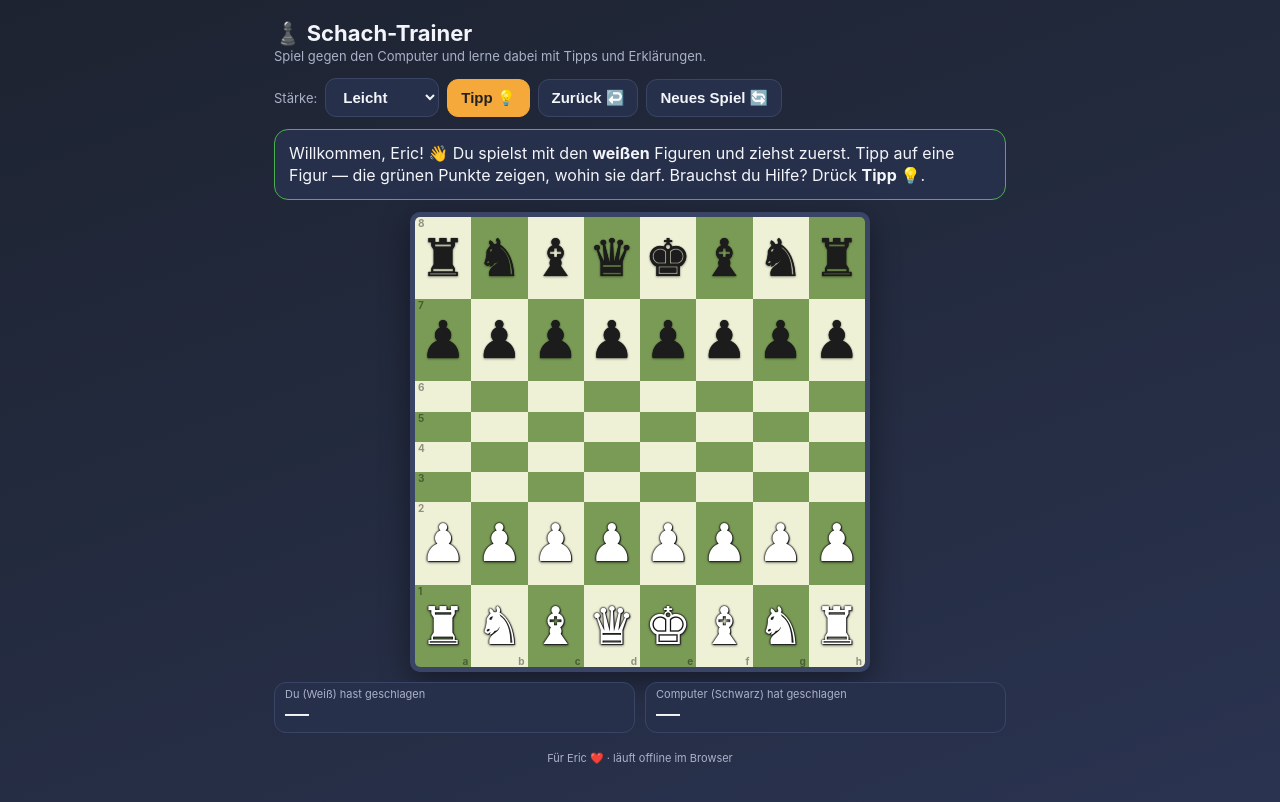
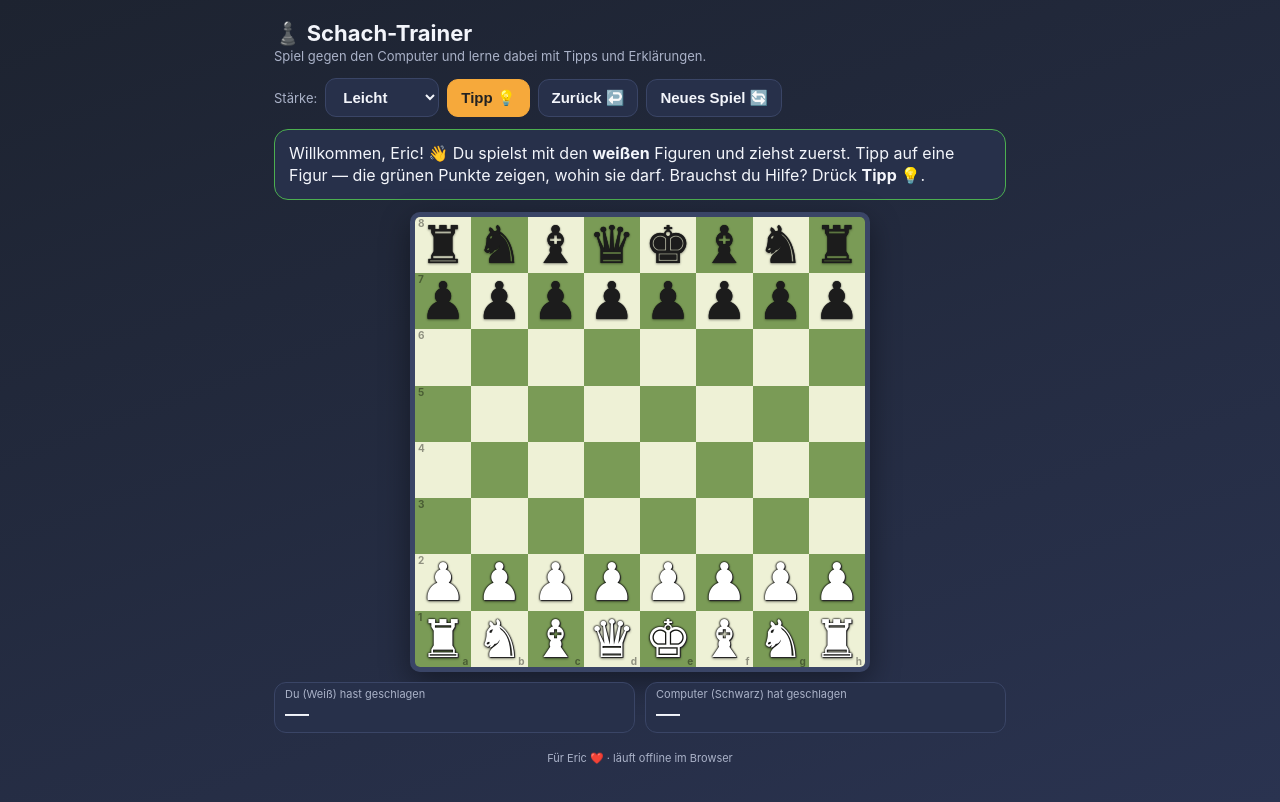
Before and after one commit to jevgenijostin/eric-lernhilfe-web, a plain HTML site: page index.html in a window 1280 px wide. Drawn offline with Linux system fonts and the light colour scheme.

Commit message:
Update Schach-Trainer

```diff
--- a/index.html
+++ b/index.html
@@ -39,9 +39,9 @@ h1{font-size:22px;margin:4px 0 2px;display:flex;align-items:center;gap:8px}
 .status.tip{border-color:var(--accent)}
 
 .boardwrap{display:flex;justify-content:center}
-.board{display:grid;grid-template-columns:repeat(8,1fr);width:min(92vw,460px);max-width:100%;
-  aspect-ratio:1/1;border:5px solid #3a4566;border-radius:10px;overflow:hidden;
-  box-shadow:0 10px 30px rgba(0,0,0,.4);touch-action:manipulation}
+.board{display:grid;grid-template-columns:repeat(8,1fr);grid-template-rows:repeat(8,1fr);
+  width:min(92vw,460px);max-width:100%;aspect-ratio:1/1;border:5px solid #3a4566;border-radius:10px;
+  overflow:hidden;box-shadow:0 10px 30px rgba(0,0,0,.4);touch-action:manipulation}
 .sq{position:relative;display:flex;align-items:center;justify-content:center;min-width:0;min-height:0;
   overflow:hidden;font-size:min(9.5vw,52px);line-height:1;cursor:pointer;user-select:none}
 .sq.light{background:var(--light)} .sq.dark{background:var(--dark)}
```
